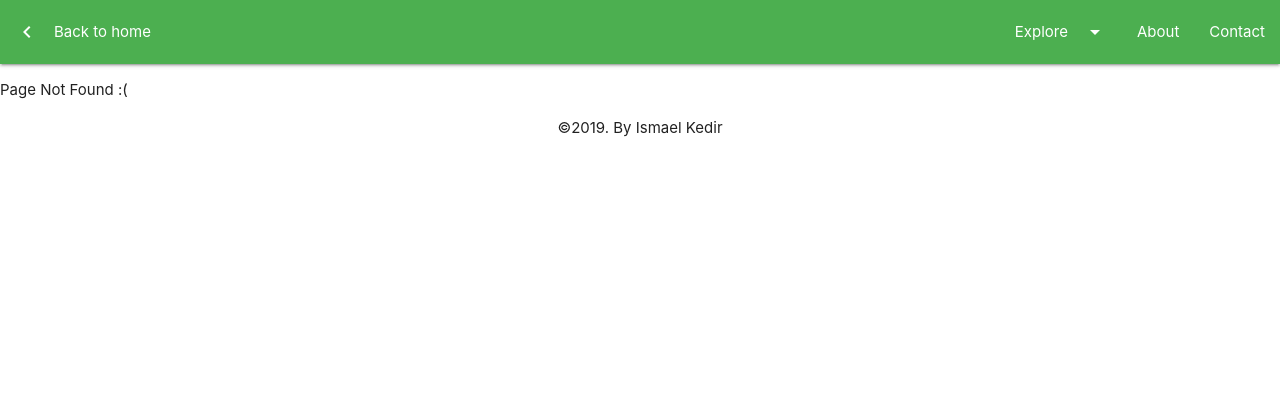
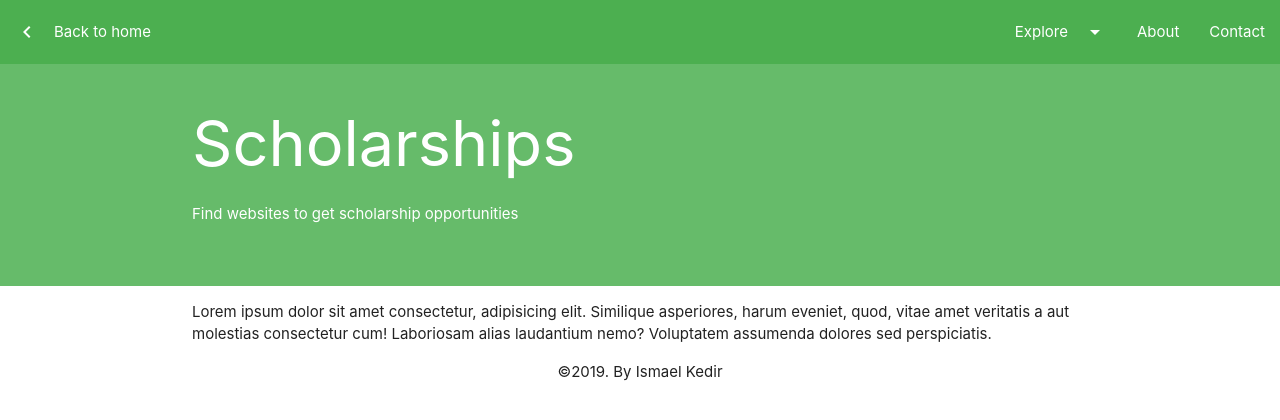
Before and after one commit to ismaelkedir/skool, an Angular app: page /scholarships in a window 1280 px wide. Before the commit this address had no page. Shown: the top 420 px of the page. Built offline with nearby package versions, Linux system fonts and the light colour scheme.

Commit message:
Added the scholarships page routing and module

```diff
--- a/src/app/app-routing.module.ts
+++ b/src/app/app-routing.module.ts
@@ -14,6 +14,11 @@ const routes: Routes = [
     path: 'articles',
     pathMatch: 'full',
     redirectTo: '/articles'
+  },
+  {
+    path: 'scholarships',
+    pathMatch: 'full',
+    redirectTo: '/scholarships'
   },
   {
     path: 'about',
--- a/src/app/app.module.ts
+++ b/src/app/app.module.ts
@@ -13,6 +13,7 @@ import { SchoolsModule } from './schools/schools.module';
 import { ContactPageComponent } from './contact-page/contact-page.component';
 import { AboutPageComponent } from './about-page/about-page.component';
 import { ArticlesModule } from './articles/articles.module';
+import { ScholarshipsModule } from './scholarships/scholarships.module';
 
 @NgModule({
   declarations: [
@@ -30,6 +31,7 @@ import { ArticlesModule } from './articles/articles.module';
     // NOTE: Order of the route modules matter
     SchoolsModule,
     ArticlesModule,
+    ScholarshipsModule,
     AppRoutingModule,
   ],
   providers: [
--- /dev/null
+++ b/src/app/scholarships/scholarship/scholarship.component.html
@@ -0,0 +1,10 @@
+<div class="green lighten-1 white-text" id="scholarships-header">
+  <div class="container">
+    <h1>Scholarships</h1>
+    <p>Find websites to get scholarship opportunities</p>
+  </div>
+</div>
+
+<div class="container">
+  <p>Lorem ipsum dolor sit amet consectetur, adipisicing elit. Similique asperiores, harum eveniet, quod, vitae amet veritatis a aut molestias consectetur cum! Laboriosam alias laudantium nemo? Voluptatem assumenda dolores sed perspiciatis.</p>
+</div>
--- /dev/null
+++ b/src/app/scholarships/scholarship/scholarship.component.sass
@@ -0,0 +1,4 @@
+#scholarships-header
+    padding: 3em 0
+    h1
+        margin-top: 0
--- /dev/null
+++ b/src/app/scholarships/scholarship/scholarship.component.ts
@@ -0,0 +1,15 @@
+import { Component, OnInit } from '@angular/core';
+
+@Component({
+  selector: 'app-scholarship',
+  templateUrl: './scholarship.component.html',
+  styleUrls: ['./scholarship.component.sass']
+})
+export class ScholarshipComponent implements OnInit {
+
+  constructor() { }
+
+  ngOnInit() {
+  }
+
+}
```
Also changed, not shown: src/app/scholarships/scholarships-routing.module.ts (added, +18 -0 lines), src/app/scholarships/scholarships.module.ts (added, +14 -0 lines), 1 other file (tests, documents, lock files or other folders).
